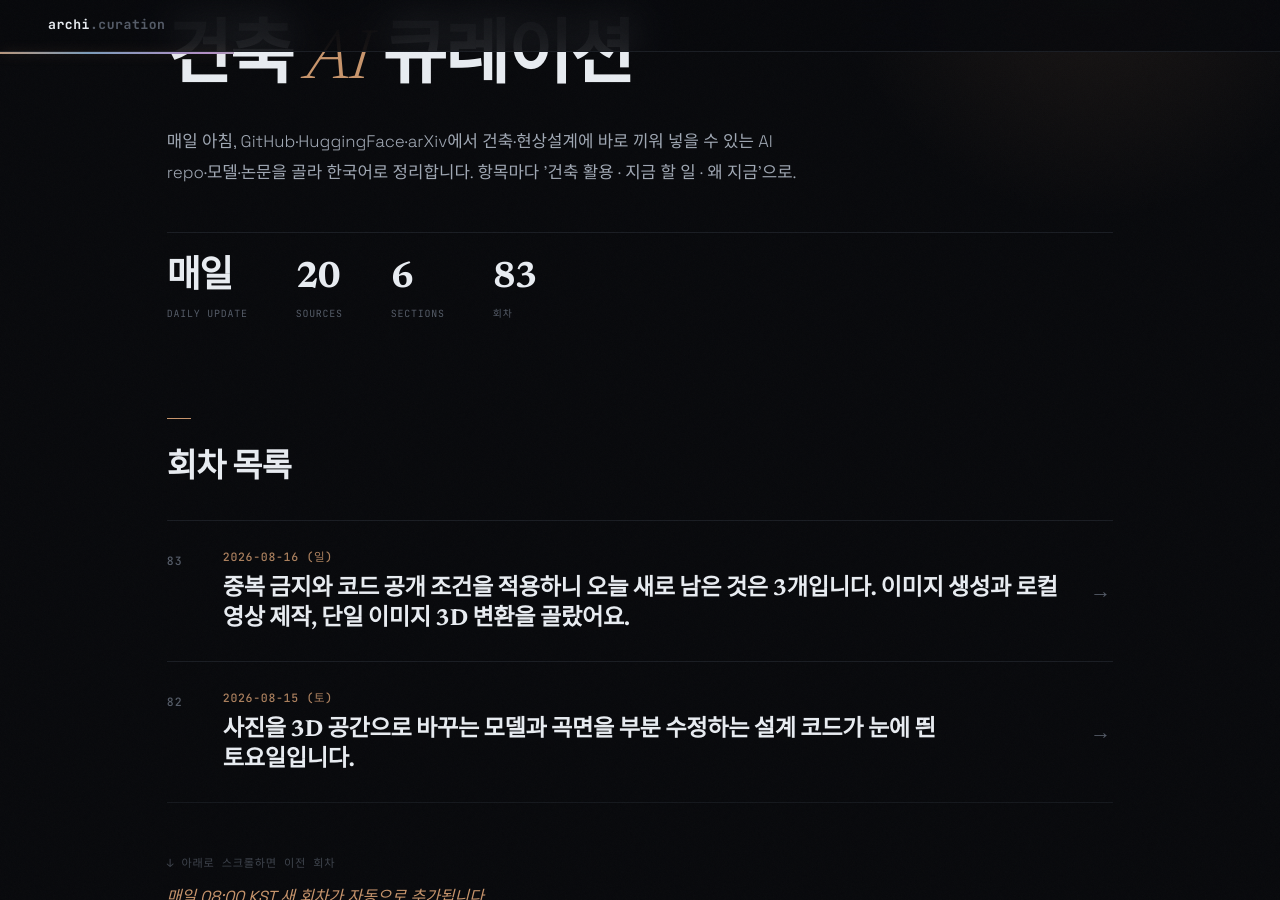
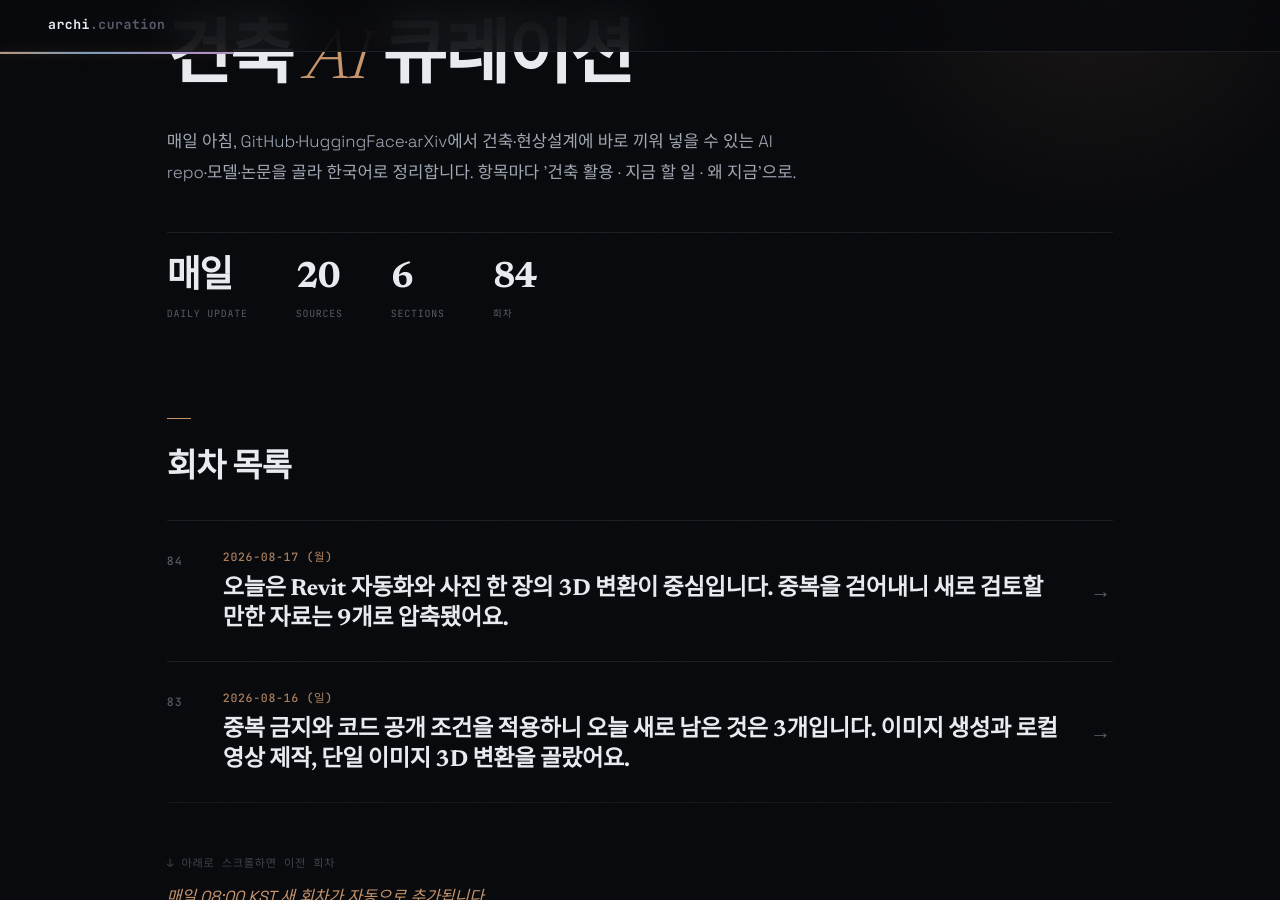
Before and after one commit to ghkch5gh-jpg/ainews-curation, a Jekyll site: the page built from index.md, in a window 1280 px wide and 900 px high, scrolled down 190 px. Built offline with Jekyll 4.4.1, drawn with Linux system fonts in a browser that asks for light colours; some web fonts are replaced.

Commit message:
daily: 2026-08-17

```diff
--- /dev/null
+++ b/2026-08-17_월.md
@@ -0,0 +1,156 @@
+---
+title: 2026-08-17 (월)
+eyebrow: ARCH · AI CURATION
+hero_title: "2026 · 08 · 17 <em>(월)</em>"
+description: "오늘은 Revit 자동화와 사진 한 장의 3D 변환이 중심입니다. 중복을 걷어내니 새로 검토할 만한 자료는 9개로 압축됐어요."
+summary: 오늘은 Revit 자동화와 사진 한 장의 3D 변환이 중심입니다. 중복을 걷어내니 새로 검토할 만한 자료는 9개로 압축됐어요.
+---
+
+<div class="news">
+<section class="news-flow-sec reveal"><h2 class="news-flow__t">이번 회차 흐름</h2><div class="news-flow"><p>안녕하세요! 오늘은 Revit의 반복 작업을 줄이는 도구와 사진을 3D로 바꾸는 모델이 눈에 띕니다. 특히 pyRevit은 실무 자동화의 출발점으로, TRELLIS.2와 Stable Fast 3D는 컨셉 이미지를 입체 자료로 바꾸는 실험에 적합해요. 다만 이미지 기반 3D 결과를 바로 BIM으로 쓸 수 있는 것은 아니어서 치수와 부재 정보는 다시 만들어야 합니다. 로컬 AI 모델도 몇 개 등장했지만 건축 전용은 아니므로 IFC 문서 검색이나 도면 설명 보조부터 시험하는 편이 현실적입니다. 최근 회차와 겹치는 자료를 제외하니 오늘은 수보다 실제로 손댈 수 있는 후보에 집중했습니다.</p></div></section>
+<section class="news-sec">
+<h2 class="news-sec__t">오늘의 헤드라인</h2>
+<article class="ni reveal">
+  <header class="ni__h">
+    <span class="ni__n">01</span>
+    <a class="ni__t" href="https://github.com/pyrevitlabs/pyRevit" target="_blank" rel="noopener">Revit 반복 작업을 버튼으로 바꾸는 pyRevit <span class="ni__arrow">↗</span></a>
+    <span class="ni__tr"><span class="ni__src">GitHub</span><span class="ni__score">9/10</span></span>
+  </header>
+  <p class="ni__body">pyRevit은 Autodesk Revit용 신속 응용 프로그램 개발(RAD) 환경으로 소개된 오픈소스 프로젝트입니다.</p>
+  <ul class="ni__pts"><li>Revit 안에 사용자 명령과 버튼을 추가할 수 있음</li><li>시트·뷰·요소 정보의 반복 처리를 자동화하기 좋음</li><li>2026년 8월 16일 갱신돼 관리가 활발함</li></ul>
+  <div class="ni__meta">
+    <div class="ni__row"><dt>얻는 것</dt><dd>Revit용 기능을 개발하는 기반으로 검토할 수 있습니다. 구체적인 자동화 범위는 README와 문서를 추가로 확인해야 해요.</dd></div>
+    <div class="ni__row ni__row--do"><dt>지금 할 일</dt><dd><p class="ni__do-text"><code class="ni__code">git clone https://github.com/pyrevitlabs/pyRevit</code> 후 Claude Code에 &quot;README를 읽고 지원하는 Revit 자동화 방식과 명령 개발 절차를 정리해줘&quot;라고 시키세요.</p></dd></div>
+    <div class="ni__row ni__row--why"><dt>왜 지금</dt><dd>Revit 자동화는 생성형 AI보다 결과를 검증하기 쉽고 곧바로 시간을 아껴줍니다. 저장소도 전날까지 갱신돼 새 Revit 버전 대응을 살피기 좋습니다.</dd></div>
+  </div>
+  <footer class="ni__f"><span class="ni__verified">✓ 원문 대조</span><a class="ni__story" href="https://github.com/pyrevitlabs/pyRevit" target="_blank" rel="noopener">스토리 →</a></footer>
+</article>
+<article class="ni reveal">
+  <header class="ni__h">
+    <span class="ni__n">02</span>
+    <a class="ni__t" href="https://huggingface.co/microsoft/TRELLIS.2-4B" target="_blank" rel="noopener">사진 한 장을 3D 초안으로 만드는 TRELLIS.2 <span class="ni__arrow">↗</span></a>
+    <span class="ni__tr"><span class="ni__src">HuggingFace</span><span class="ni__score">8/10</span></span>
+  </header>
+  <p class="ni__body">TRELLIS.2-4B는 Microsoft가 공개한 이미지-to-3D 모델입니다. MIT 라이선스로 표시돼 있으며, 구체적인 출력 형식과 건축 업무 적합성은 모델 설명과 예제를 더 확인해야 합니다.</p>
+  <ul class="ni__pts"><li>이미지 한 장에서 3D 형태를 생성</li><li>약 13만 회 다운로드된 공개 모델</li><li>정확한 BIM보다 컨셉 입체화에 적합</li></ul>
+  <div class="ni__meta">
+    <div class="ni__row"><dt>얻는 것</dt><dd>사진을 3D로 변환하는 실험 후보로 검토할 수 있습니다. 설계 치수나 BIM 정보 제공 여부는 현재 발췌문만으로 확인할 수 없어요.</dd></div>
+    <div class="ni__row ni__row--do"><dt>지금 할 일</dt><dd><p class="ni__do-text"><code class="ni__code">git clone https://huggingface.co/microsoft/TRELLIS.2-4B</code> 후 Claude Code에 &quot;모델 설명과 예제를 확인해 입력 조건, 출력 형식, 실행 환경을 정리해줘&quot;라고 시키세요.</p></dd></div>
+    <div class="ni__row ni__row--why"><dt>왜 지금</dt><dd>사진 기반 3D 모델 가운데 관심도가 높은 편이라 공개 구현을 비교할 기준점으로 좋습니다. 단, 컴퓨터 사양과 사용 조건은 내려받기 전에 확인해야 해요.</dd></div>
+  </div>
+  <footer class="ni__f"><span class="ni__verified">✓ 원문 대조</span><a class="ni__story" href="https://huggingface.co/microsoft/TRELLIS.2-4B" target="_blank" rel="noopener">스토리 →</a></footer>
+</article>
+<article class="ni reveal">
+  <header class="ni__h">
+    <span class="ni__n">03</span>
+    <a class="ni__t" href="https://huggingface.co/stabilityai/stable-fast-3d" target="_blank" rel="noopener">빠른 이미지 3D 변환 모델 Stable Fast 3D <span class="ni__arrow">↗</span></a>
+    <span class="ni__tr"><span class="ni__src">HuggingFace</span><span class="ni__score">8/10</span></span>
+  </header>
+  <p class="ni__body">Stable Fast 3D는 Stability AI가 공개한 이미지-to-3D 모델입니다. Safetensors 형식으로 등록돼 있으며 별도의 Stability AI Community 라이선스가 적용됩니다.</p>
+  <ul class="ni__pts"><li>한 장의 이미지에서 3D 물체 생성</li><li>약 9만 회 다운로드된 공개 모델</li><li>작은 설계 요소의 빠른 입체화에 적합</li></ul>
+  <div class="ni__meta">
+    <div class="ni__row"><dt>얻는 것</dt><dd>한 장의 이미지를 3D로 변환하는 후보로 검토할 수 있습니다. 변환 속도, 적합한 대상, 치수·재료 정확도는 현재 발췌문만으로 판단하기 어려워요.</dd></div>
+    <div class="ni__row ni__row--do"><dt>지금 할 일</dt><dd><p class="ni__do-text">모델 사용 동의와 라이선스를 먼저 확인한 뒤 <code class="ni__code">git clone https://huggingface.co/stabilityai/stable-fast-3d</code> 하고, Claude Code에 &quot;모델 설명에서 입력 조건, 출력 형식, 실행 절차를 정리해줘&quot;라고 시키세요.</p></dd></div>
+    <div class="ni__row ni__row--why"><dt>왜 지금</dt><dd>TRELLIS.2와 같은 입력으로 결과 시간, 표면 품질, 파일 크기를 비교하기 좋습니다. 현상설계용이라면 정밀도보다 수정 가능한 형상인지 먼저 보세요.</dd></div>
+  </div>
+  <footer class="ni__f"><span class="ni__verified">✓ 원문 대조</span><a class="ni__story" href="https://huggingface.co/stabilityai/stable-fast-3d" target="_blank" rel="noopener">스토리 →</a></footer>
+</article>
+<article class="ni reveal">
+  <header class="ni__h">
+    <span class="ni__n">04</span>
+    <a class="ni__t" href="https://huggingface.co/manycore-research/SpatialGen-1.0" target="_blank" rel="noopener">실내 공간 생성을 겨냥한 SpatialGen 1.0 <span class="ni__arrow">↗</span></a>
+    <span class="ni__tr"><span class="ni__src">HuggingFace</span><span class="ni__score">7/10</span></span>
+  </header>
+  <p class="ni__body">SpatialGen 1.0은 Manycore Research가 공개한 이미지-to-3D 모델입니다. Diffusers와 Safetensors 태그가 있고 SpatialGenDiffusionPipeline이 표시돼 있습니다.</p>
+  <ul class="ni__pts"><li>이미지에서 3D 공간을 만드는 공개 모델</li><li>약 9억 개 규모의 비교적 작은 모델</li><li>다운로드와 반응이 적어 사전 검증이 필요</li></ul>
+  <div class="ni__meta">
+    <div class="ni__row"><dt>얻는 것</dt><dd>이미지에서 3D 결과를 만드는 실험 후보로 검토할 수 있습니다. 방 전체 구조 해석, 벽·바닥 구분, 평면 복원이나 BIM 변환 성능은 현재 발췌문으로 확인할 수 없어요.</dd></div>
+    <div class="ni__row ni__row--do"><dt>지금 할 일</dt><dd><p class="ni__do-text"><code class="ni__code">git clone https://huggingface.co/manycore-research/SpatialGen-1.0</code> 후 Claude Code에 &quot;모델 설명과 파일을 검사해 입력 크기, 출력 형식, 실행 환경을 표로 정리해줘&quot;라고 시키세요.</p></dd></div>
+    <div class="ni__row ni__row--why"><dt>왜 지금</dt><dd>이미지 한 장의 물체 생성에서 장면 전체의 공간 복원으로 관심이 넓어지고 있습니다. 아직 초기 후보이므로 큰 프로젝트에 쓰기 전에 작은 검증이 필요해요.</dd></div>
+  </div>
+  <footer class="ni__f"><span class="ni__verified">✓ 원문 대조</span><a class="ni__story" href="https://huggingface.co/manycore-research/SpatialGen-1.0" target="_blank" rel="noopener">스토리 →</a></footer>
+</article>
+</section>
+<section class="news-sec">
+<h2 class="news-sec__t">핫 레포</h2>
+<article class="ni reveal">
+  <header class="ni__h">
+    <span class="ni__n">05</span>
+    <a class="ni__t" href="https://github.com/FreeCAD/FreeCAD" target="_blank" rel="noopener">무료로 고쳐 쓸 수 있는 3D CAD, FreeCAD <span class="ni__arrow">↗</span></a>
+    <span class="ni__tr"><span class="ni__src">GitHub</span><span class="ni__score">9/10</span></span>
+  </header>
+  <p class="ni__body">FreeCAD는 무료·오픈소스·멀티플랫폼 3D 파라메트릭 모델러입니다. 치수나 조건을 바탕으로 형상을 다루는 3D CAD 기반으로 검토할 수 있습니다.</p>
+  <ul class="ni__pts"><li>무료 공개 3D CAD 프로그램</li><li>치수 기반 형상과 BIM 실험에 활용 가능</li><li>2026년 8월 16일 갱신, 약 3만2900개 별</li></ul>
+  <div class="ni__meta">
+    <div class="ni__row"><dt>얻는 것</dt><dd>오픈소스 3D 파라메트릭 모델링 환경이 필요한 작업에 활용할 수 있습니다. IFC 처리와 수량 계산 기능의 구체적인 범위는 문서를 추가로 확인해야 해요.</dd></div>
+    <div class="ni__row ni__row--do"><dt>지금 할 일</dt><dd><p class="ni__do-text"><code class="ni__code">git clone https://github.com/FreeCAD/FreeCAD</code> 후 Claude Code에 &quot;공식 문서와 소스에서 IFC 지원 범위와 자동화 API 사용 예제를 찾아 정리해줘&quot;라고 시키세요.</p></dd></div>
+    <div class="ni__row ni__row--why"><dt>왜 지금</dt><dd>최근까지 활발히 갱신되고 있으며 CAD와 BIM 자동화를 한곳에서 시험할 수 있습니다. 다만 전체 소스 빌드는 무거우니 먼저 설치판과 자동 실행 기능으로 검증하는 편이 좋습니다.</dd></div>
+  </div>
+  <footer class="ni__f"><span class="ni__verified">✓ 원문 대조</span><a class="ni__story" href="https://github.com/FreeCAD/FreeCAD" target="_blank" rel="noopener">스토리 →</a></footer>
+</article>
+<article class="ni reveal">
+  <header class="ni__h">
+    <span class="ni__n">06</span>
+    <a class="ni__t" href="https://github.com/mlt131220/Astral3D" target="_blank" rel="noopener">새 BIM 후보 Astral3D, 먼저 정체부터 확인 <span class="ni__arrow">↗</span></a>
+    <span class="ni__tr"><span class="ni__src">GitHub</span><span class="ni__score">5/10</span></span>
+  </header>
+  <p class="ni__body">Astral3D는 Vue 3와 Three.js를 기반으로 한 무료 오픈소스 3D 엔진 및 편집기입니다. 저장소 소개에는 BIM 경량화, CAD 해석·미리보기, 파티클 시스템과 플러그인 시스템이 포함된다고 적혀 있습니다.</p>
+  <ul class="ni__pts"><li>GitHub BIM 주제에 등록된 3D 저장소</li><li>약 2400개의 별로 관심도가 높음</li><li>수집 정보가 부족해 기능 검증이 우선</li></ul>
+  <div class="ni__meta">
+    <div class="ni__row"><dt>얻는 것</dt><dd>BIM 경량화나 CAD 미리보기가 필요한 웹 기반 3D 도구의 후보로 검토할 수 있습니다. IFC 지원 여부와 건축 편집 기능의 구체적인 범위는 추가 확인이 필요해요.</dd></div>
+    <div class="ni__row ni__row--do"><dt>지금 할 일</dt><dd><p class="ni__do-text"><code class="ni__code">git clone https://github.com/mlt131220/Astral3D</code> 후 Claude Code에 &quot;README와 예제를 읽고 지원 파일, 설치법, BIM·CAD 기능, 라이선스, 최근 갱신일을 근거와 함께 요약해줘&quot;라고 시키세요.</p></dd></div>
+    <div class="ni__row ni__row--why"><dt>왜 지금</dt><dd>BIM 주제에서 높은 관심을 받고 있지만 제공된 자료에는 설명이 충분하지 않습니다. 오늘은 설치보다 짧은 기술 검토를 먼저 하는 게 맞습니다.</dd></div>
+  </div>
+  <footer class="ni__f"><span class="ni__verified">✓ 원문 대조</span><a class="ni__story" href="https://github.com/mlt131220/Astral3D" target="_blank" rel="noopener">스토리 →</a></footer>
+</article>
+</section>
+<section class="news-sec">
+<h2 class="news-sec__t">모델 · 데이터셋</h2>
+<article class="ni reveal">
+  <header class="ni__h">
+    <span class="ni__n">07</span>
+    <a class="ni__t" href="https://huggingface.co/orcarouter/Qwen3.8-27B-Uncensored-FP8" target="_blank" rel="noopener">도면과 IFC를 읽힐 수 있는 로컬 Qwen 파생 모델 <span class="ni__arrow">↗</span></a>
+    <span class="ni__tr"><span class="ni__src">HuggingFace</span><span class="ni__score">4/10</span></span>
+  </header>
+  <p class="ni__body">orcarouter/Qwen3.8-27B-Uncensored-FP8이라는 이름으로 공개된 Hugging Face 모델입니다. 발췌문에는 이미지·영상 입력을 처리하는 대화 템플릿 일부가 보이지만, 기반 모델과 실제 지원 기능은 확인되지 않습니다.</p>
+  <ul class="ni__pts"><li>이미지와 문장을 함께 처리</li><li>최근 수시간 내 갱신된 로컬 실행 후보</li><li>건축 전용이 아니며 답변 통제가 약할 수 있음</li></ul>
+  <div class="ni__meta">
+    <div class="ni__row"><dt>얻는 것</dt><dd>도면 이미지나 문서, IFC 속성 검색에 활용할 수 있는지는 현재 발췌문만으로 판단할 수 없습니다. 로컬 실행 가능 여부와 요구 사양도 모델 설명을 별도로 확인해야 해요.</dd></div>
+    <div class="ni__row ni__row--do"><dt>지금 할 일</dt><dd><p class="ni__do-text"><code class="ni__code">git clone https://huggingface.co/orcarouter/Qwen3.8-27B-Uncensored-FP8</code> 후 Claude Code에 &quot;모델 설명에서 기반 모델, 지원 입력, 요구 메모리, 로컬 실행법과 사용 조건을 확인해줘&quot;라고 시키세요.</p></dd></div>
+    <div class="ni__row ni__row--why"><dt>왜 지금</dt><dd>로컬에서 이미지와 문서를 함께 읽는 모델 선택지가 계속 늘고 있습니다. 하지만 비공식 변형판은 원본 모델보다 품질과 안전성을 더 엄격하게 시험해야 해요.</dd></div>
+  </div>
+  <footer class="ni__f"><span class="ni__verified">✓ 원문 대조</span><a class="ni__story" href="https://huggingface.co/orcarouter/Qwen3.8-27B-Uncensored-FP8" target="_blank" rel="noopener">스토리 →</a></footer>
+</article>
+<article class="ni reveal">
+  <header class="ni__h">
+    <span class="ni__n">08</span>
+    <a class="ni__t" href="https://huggingface.co/JonathanColetti/Qwen3.8-27B-Uncensored-GGUF" target="_blank" rel="noopener">로컬 문서 비서 후보 Qwen3.8 27B GGUF <span class="ni__arrow">↗</span></a>
+    <span class="ni__tr"><span class="ni__src">HuggingFace</span><span class="ni__score">3/10</span></span>
+  </header>
+  <p class="ni__body">JonathanColetti/Qwen3.8-27B-Uncensored-GGUF라는 이름으로 공개된 Hugging Face 모델입니다. 발췌문에는 이미지·영상 입력용 대화 템플릿 일부가 보이지만, 기반 모델과 양자화 파일 구성은 확인되지 않습니다.</p>
+  <ul class="ni__pts"><li>개인 컴퓨터 실행을 겨냥한 압축 형식</li><li>약 18만4000회 다운로드</li><li>건축 전용·법규 검증 모델은 아님</li></ul>
+  <div class="ni__meta">
+    <div class="ni__row"><dt>얻는 것</dt><dd>개인 컴퓨터에서 문서 비서로 실행할 수 있는지, 건축 문서를 얼마나 잘 다루는지는 현재 발췌문만으로 판단할 수 없습니다.</dd></div>
+    <div class="ni__row ni__row--do"><dt>지금 할 일</dt><dd><p class="ni__do-text"><code class="ni__code">git clone https://huggingface.co/JonathanColetti/Qwen3.8-27B-Uncensored-GGUF</code> 후 Claude Code에 &quot;모델 설명과 파일 목록을 확인해 기반 모델, 양자화 종류, 파일 크기와 요구 메모리를 정리해줘&quot;라고 시키세요.</p></dd></div>
+    <div class="ni__row ni__row--why"><dt>왜 지금</dt><dd>자료를 외부로 보내지 않는 로컬 AI 수요가 커지고 있습니다. 다운로드 수는 높지만 건축 실무 정확도를 보장하는 지표는 아니에요.</dd></div>
+  </div>
+  <footer class="ni__f"><span class="ni__verified">✓ 원문 대조</span><a class="ni__story" href="https://huggingface.co/JonathanColetti/Qwen3.8-27B-Uncensored-GGUF" target="_blank" rel="noopener">스토리 →</a></footer>
+</article>
+<article class="ni reveal">
+  <header class="ni__h">
+    <span class="ni__n">09</span>
+    <a class="ni__t" href="https://huggingface.co/DavidAU/Qwen3.6-27B-Fable-Fusion-711-Uncensored-Heretic-NM-DAU-NEO-MAX-MTP-GGUF" target="_blank" rel="noopener">이미지 읽기 실험용 Qwen3.6 파생 모델 <span class="ni__arrow">↗</span></a>
+    <span class="ni__tr"><span class="ni__src">HuggingFace</span><span class="ni__score">2/10</span></span>
+  </header>
+  <p class="ni__body">DavidAU/Qwen3.6-27B-Fable-Fusion-711-Uncensored-Heretic-NM-DAU-NEO-MAX-MTP-GGUF라는 이름으로 공개된 Hugging Face 모델입니다. 발췌문에는 이미지·영상 입력용 대화 템플릿 일부가 보이지만, 모델의 기반과 혼합 방식은 확인되지 않습니다.</p>
+  <ul class="ni__pts"><li>이미지와 문장을 함께 처리하는 비공식 변형</li><li>약 302만 회 다운로드</li><li>출처와 품질 검증이 필요한 저우선순위 후보</li></ul>
+  <div class="ni__meta">
+    <div class="ni__row"><dt>얻는 것</dt><dd>렌더 이미지 설명이나 문서 질의에 적합한지는 현재 발췌문만으로 판단할 수 없습니다. 기반 모델, 라이선스와 공개 평가 자료를 먼저 확인해야 해요.</dd></div>
+    <div class="ni__row ni__row--do"><dt>지금 할 일</dt><dd><p class="ni__do-text"><code class="ni__code">git clone https://huggingface.co/DavidAU/Qwen3.6-27B-Fable-Fusion-711-Uncensored-Heretic-NM-DAU-NEO-MAX-MTP-GGUF</code> 후 Claude Code에 &quot;모델 설명에서 기반 모델, 지원 입력, 사용 조건, 파일 크기와 공개 평가 결과를 찾아 채택 위험을 정리해줘&quot;라고 시키세요.</p></dd></div>
+    <div class="ni__row ni__row--why"><dt>왜 지금</dt><dd>다운로드 수만 보면 화제성이 크지만 긴 이름과 여러 혼합 표시는 유지관리와 결과 재현을 어렵게 만들 수 있습니다. 오늘 후보 중에서는 기능 시험보다 위험 확인이 먼저입니다.</dd></div>
+  </div>
+  <footer class="ni__f"><span class="ni__verified">✓ 원문 대조</span><a class="ni__story" href="https://huggingface.co/DavidAU/Qwen3.6-27B-Fable-Fusion-711-Uncensored-Heretic-NM-DAU-NEO-MAX-MTP-GGUF" target="_blank" rel="noopener">스토리 →</a></footer>
+</article>
+</section>
+<div class="news-outro"><span class="news-outro__t">맺음말</span><p>사진에서 3D를 만드는 기술은 빠르게 좋아지고 있지만, 설계 실무의 진짜 병목은 여전히 정확한 치수와 BIM 정보입니다. 멋진 결과 화면보다 다음 수정 때 다시 쓸 수 있는 데이터를 남기는 도구가 결국 오래 살아남을 것 같아요.</p></div>
+</div>
--- a/index.md
+++ b/index.md
@@ -10,12 +10,13 @@ stats:
     lbl: "Sources"
   - num: "6"
     lbl: "Sections"
-  - num: "83"
+  - num: "84"
     lbl: "회차"
 ---
 
 ## 회차 목록
 
+- [2026-08-17 (월) — 오늘은 Revit 자동화와 사진 한 장의 3D 변환이 중심입니다. 중복을 걷어내니 새로 검토할 만한 자료는 9개로 압축됐어요.](2026-08-17_월.html)
 - [2026-08-16 (일) — 중복 금지와 코드 공개 조건을 적용하니 오늘 새로 남은 것은 3개입니다. 이미지 생성과 로컬 영상 제작, 단일 이미지 3D 변환을 골랐어요.](2026-08-16_일.html)
 - [2026-08-15 (토) — 사진을 3D 공간으로 바꾸는 모델과 곡면을 부분 수정하는 설계 코드가 눈에 띈 토요일입니다.](2026-08-15_토.html)
 - [2026-08-14 (금) — 중복 제외 뒤 조건을 통과한 자료가 2개뿐입니다. 건축 직결 자료는 없어 일반 AI 흐름만 짧게 정리했어요.](2026-08-14_금.html)
```
